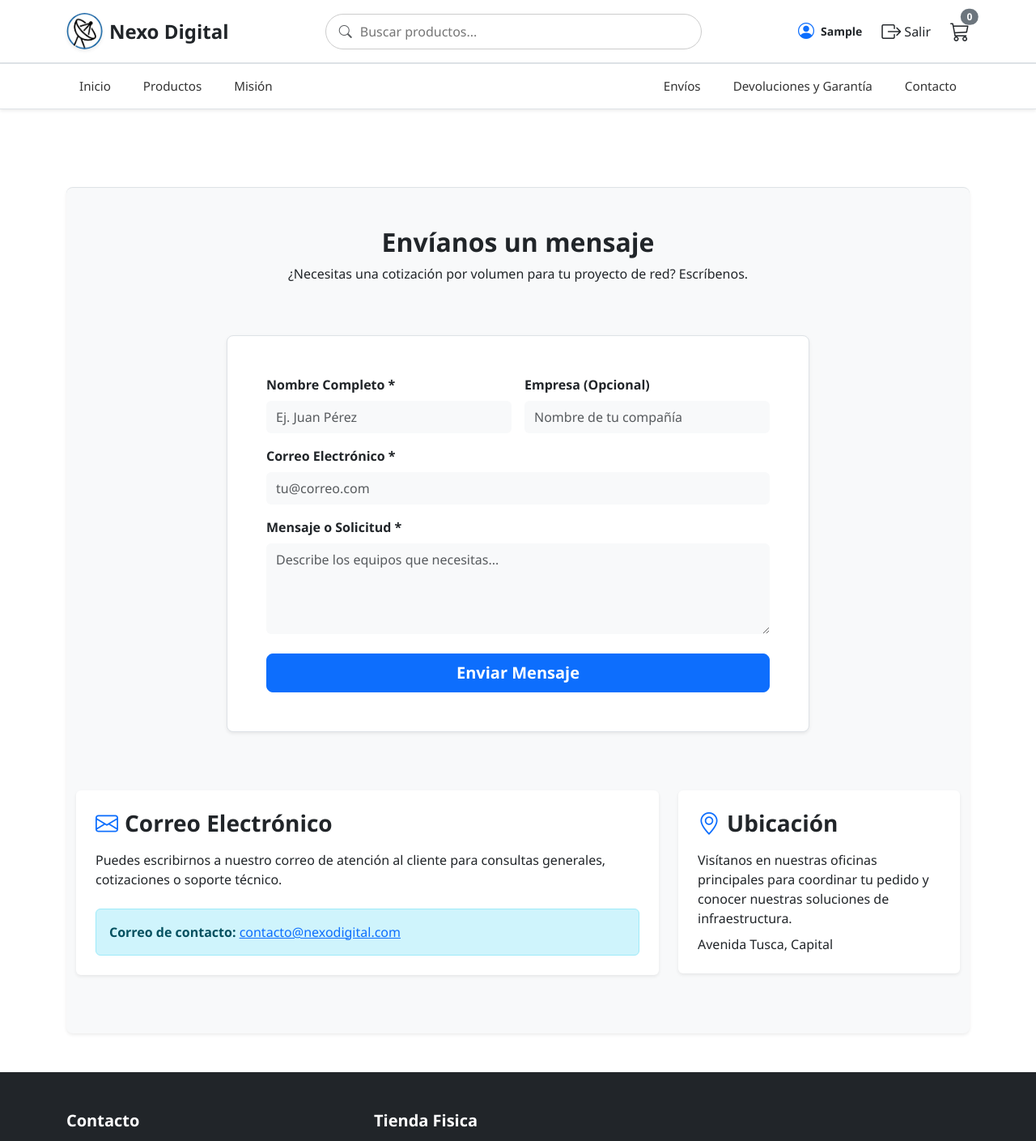
After one commit to nikktoo/Nexo-Digital, a Django app: page /contacto/ in a window 1280 px wide. The commit adds this page. Shown: the top 1409 px of the page at 81% size. Run offline with Django 5.2, Linux system fonts and the light colour scheme; the visitor is signed in with stand-in values (Sample User, id 1).

Commit message:
Algunos cambios mas!!

```diff
--- a/web/templates/web/base.html
+++ b/web/templates/web/base.html
@@ -53,12 +53,14 @@
             <div class="d-flex gap-2">
                 <a href="{% url 'web:index' %}" class="nav-bottom-link">Inicio</a>
                 <a href="{% url 'web:productos' %}" class="nav-bottom-link">Productos</a>
-                <a href="{% url 'web:oferta' %}" class="nav-bottom-link">Ofertas</a>
+                <a href="{% url 'web:mision' %}" class="nav-bottom-link">Misión</a>
+
             </div>
+
             <div class="d-flex gap-2 text-end">
                 <a href="{% url 'web:envios' %}" class="nav-bottom-link">Envíos</a>
                 <a href="{% url 'web:garantia' %}" class="nav-bottom-link">Devoluciones y Garantía</a>
-                <a href="#contacto" class="nav-bottom-link">Contacto</a>
+                <a href="{% url 'web:contacto' %}" class="nav-bottom-link">Contacto</a>
             </div>
         </div>
     </nav>
@@ -88,13 +90,6 @@
         <div class="container">
             <div class="row gy-4">
                 <div class="col-lg-4 col-md-6">
-                    <a href="{% url 'web:index' %}" class="d-flex align-items-center text-white text-decoration-none mb-3">
-                        <i class="bi bi-at fs-2 fw-bold"></i>
-                        <span class="fs-4 fw-bold ms-2">Nexo Digital</span>
-                    </a>
-                    <p class="text mb-0">Proveemos equipos de alta calidad para proyectos empresariales y profesionales de red.</p>
-                </div>
-                <div class="col-lg-4 col-md-6">
                     <h5 class="fw-bold mb-3">Contacto</h5>
                     <ul class="list-unstyled mb-0">
                         <li class="mb-2 d-flex align-items-start">
@@ -111,14 +106,11 @@
                         </li>
                     </ul>
                 </div>
-                <div class="col-lg-4 col-md-12">
-                    <h5 class="fw-bold mb-3">Enlaces Rápidos</h5>
-                    <ul class="list-unstyled">
-                        <li class="mb-2"><a href="{% url 'web:index' %}" class="text text-decoration-none footer-link">Inicio</a></li>
-                        <li class="mb-2"><a href="{% url 'web:productos' %}" class="text text-decoration-none footer-link">Productos</a></li>
-                        <li class="mb-2"><a href="{% url 'web:garantia' %}" class="text text-decoration-none footer-link">Devoluciones y Garantía</a></li>
-                    </ul>
+                <div class="col-lg-5 col-md-6">
+                    <h5 class="fw-bold mb-3">Tienda Fisica </h5>
+                    <iframe src="https://www.google.com/maps/embed?pb=!1m18!1m12!1m3!1d3195.400711173208!2d-73.08631652373856!3d-36.78494177594418!2m3!1f0!2f0!3f0!3m2!1i1024!2i768!4f13.1!3m3!1m2!1s0x9669b5d29feca1a7%3A0x10c916398bdbf4bd!2sBiblioteca%20USM%20Sede%20Concepci%C3%B3n!5e0!3m2!1ses!2scl!4v1780810111591!5m2!1ses!2scl" width="100%" height="300" style="border:0;" allowfullscreen="" loading="lazy" referrerpolicy="no-referrer-when-downgrade"></iframe>
                 </div>
+
             </div>
             <hr class="border-secondary my-4">
             <div class="text-center">
--- /dev/null
+++ b/web/templates/web/contacto.html
@@ -0,0 +1,71 @@
+{% extends "web/base.html" %}
+
+{% block title %}Contacto - Nexo Digital{% endblock %}
+
+{% block content %}
+<main class="container py-5">
+    <section id="contacto" class="bg-light py-5 mt-5 border-top rounded-3 shadow-sm">
+        <div class="container">
+            <div class="row justify-content-center">
+                <div class="col-lg-8 text-center mb-5">
+                    <h2 class="fw-bold">Envíanos un mensaje</h2>
+                    <p class="text">¿Necesitas una cotización por volumen para tu proyecto de red? Escríbenos.</p>
+                </div>
+            </div>
+            <div class="row justify-content-center">
+                <div class="col-lg-8">
+                    <div class="bg-white p-4 p-md-5 rounded-3 shadow-sm border">
+                        <form id="contactForm">
+                            <div class="row g-3">
+                                <div class="col-md-6">
+                                    <label class="form-label fw-semibold">Nombre Completo *</label>
+                                    <input type="text" class="form-control focus-ring focus-ring-light bg-light border-0 py-2" placeholder="Ej. Juan Pérez" required>
+                                </div>
+                                <div class="col-md-6">
+                                    <label class="form-label fw-semibold">Empresa (Opcional)</label>
+                                    <input type="text" class="form-control focus-ring focus-ring-light bg-light border-0 py-2" placeholder="Nombre de tu compañía">
+                                </div>
+                                <div class="col-12">
+                                    <label class="form-label fw-semibold">Correo Electrónico *</label>
+                                    <input type="email" class="form-control focus-ring focus-ring-light bg-light border-0 py-2" placeholder="tu@correo.com" required>
+                                </div>
+                                <div class="col-12">
+                                    <label class="form-label fw-semibold">Mensaje o Solicitud *</label>
+                                    <textarea class="form-control focus-ring focus-ring-light bg-light border-0 py-2" rows="4" placeholder="Describe los equipos que necesitas..." required></textarea>
+                                </div>
+                                <div class="col-12 mt-4">
+                                    <button type="button" class="btn btn-primary btn-lg w-100 fw-bold">Enviar Mensaje</button>
+                                </div>
+                            </div>
+                        </form>
+                    </div>
+                </div>
+            </div>
+            <div class="row g-4 mt-5">
+                <div class="col-lg-8">
+                    <div class="card border-0 shadow-sm p-4 mb-4">
+                        <h3 class="fw-bold text-dark mb-3 d-flex align-items-center">
+                            <i class="bi bi-envelope text-primary me-2"></i>
+                            Correo Electrónico
+                        </h3>
+                        <p class="mb-2">Puedes escribirnos a nuestro correo de atención al cliente para consultas generales, cotizaciones o soporte técnico.</p>
+                        <div class="alert alert-info mt-3 mb-0">
+                            <strong>Correo de contacto:</strong> <a href="mailto:contacto@nexodigital.com">contacto@nexodigital.com</a>
+                        </div>
+                    </div>
+                </div>
+                <div class="col-lg-4">
+                    <div class="card border-0 shadow-sm p-4 mb-4">
+                        <h3 class="fw-bold text-dark mb-3 d-flex align-items-center">
+                            <i class="bi bi-geo-alt text-primary me-2"></i>
+                            Ubicación
+                        </h3>
+                        <p class="mb-2">Visítanos en nuestras oficinas principales para coordinar tu pedido y conocer nuestras soluciones de infraestructura.</p>
+                        <p class="mb-0">Avenida Tusca, Capital</p>
+                    </div>
+                </div>
+            </div>
+        </div>
+    </section>
+</main>
+{% endblock %}
--- a/web/urls.py
+++ b/web/urls.py
@@ -10,9 +10,10 @@ urlpatterns = [
     path('logout/', views.logout_view, name='logout'),
     path('inicio/', views.index, name='index'),
     path('productos/', views.productos, name='productos'),
-    path('oferta/', views.oferta, name='oferta'),
+    path('mision/', views.mision, name='mision'),
     path('pago/', views.pago, name='pago'),
     path('envios/', views.envios, name='envios'),
+    path('contacto/', views.contacto, name='contacto'),
     path('garantia/', views.garantia, name='garantia'),
     path('admin/', views.admin, name='admin'),
 ]
--- a/web/views.py
+++ b/web/views.py
@@ -102,9 +102,9 @@ def productos(request):
     return render(request, 'web/productos.html')
 
 @login_required(login_url='web:auth')
-def oferta(request):
+def mision(request):
     """Offers page - requires authentication"""
-    return render(request, 'web/oferta.html')
+    return render(request, 'web/mision.html')
 
 @login_required(login_url='web:auth')
 def pago(request):
@@ -122,6 +122,11 @@ def garantia(request):
     return render(request, 'web/garantia.html')
 
 @login_required(login_url='web:auth')
+def contacto(request):
+    """Contact page - requires authentication"""
+    return render(request, 'web/contacto.html')
+
+@login_required(login_url='web:auth')
 def admin(request):
     """Admin panel - requires authentication and admin privileges"""
     if not request.user.is_staff and not request.user.is_superuser:
```
Also changed, not shown: web/templates/web/index.html (+76 -34 lines), web/templates/web/mision.html (added, +31 -0 lines), web/templates/web/oferta.html (deleted, +0 -40 lines).
